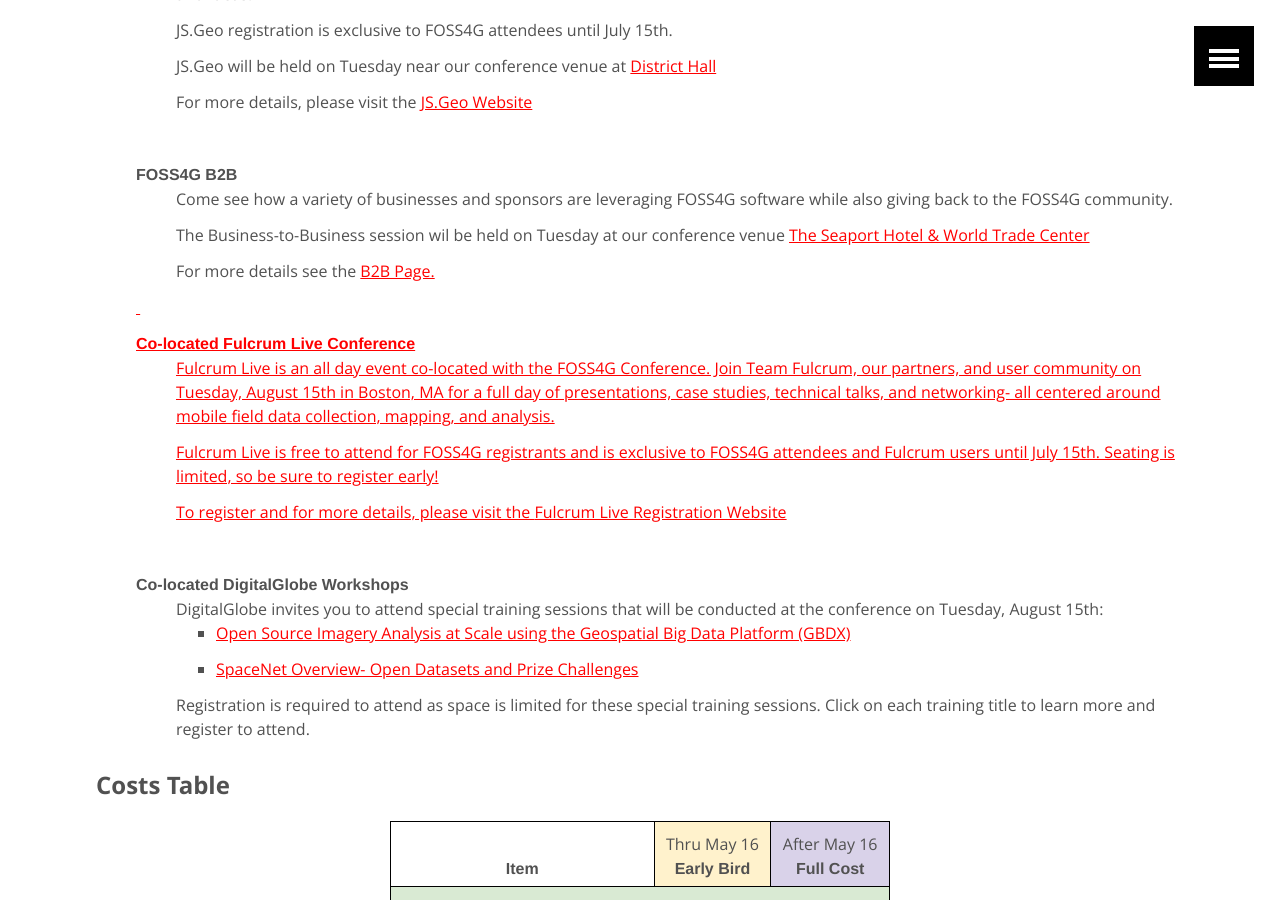
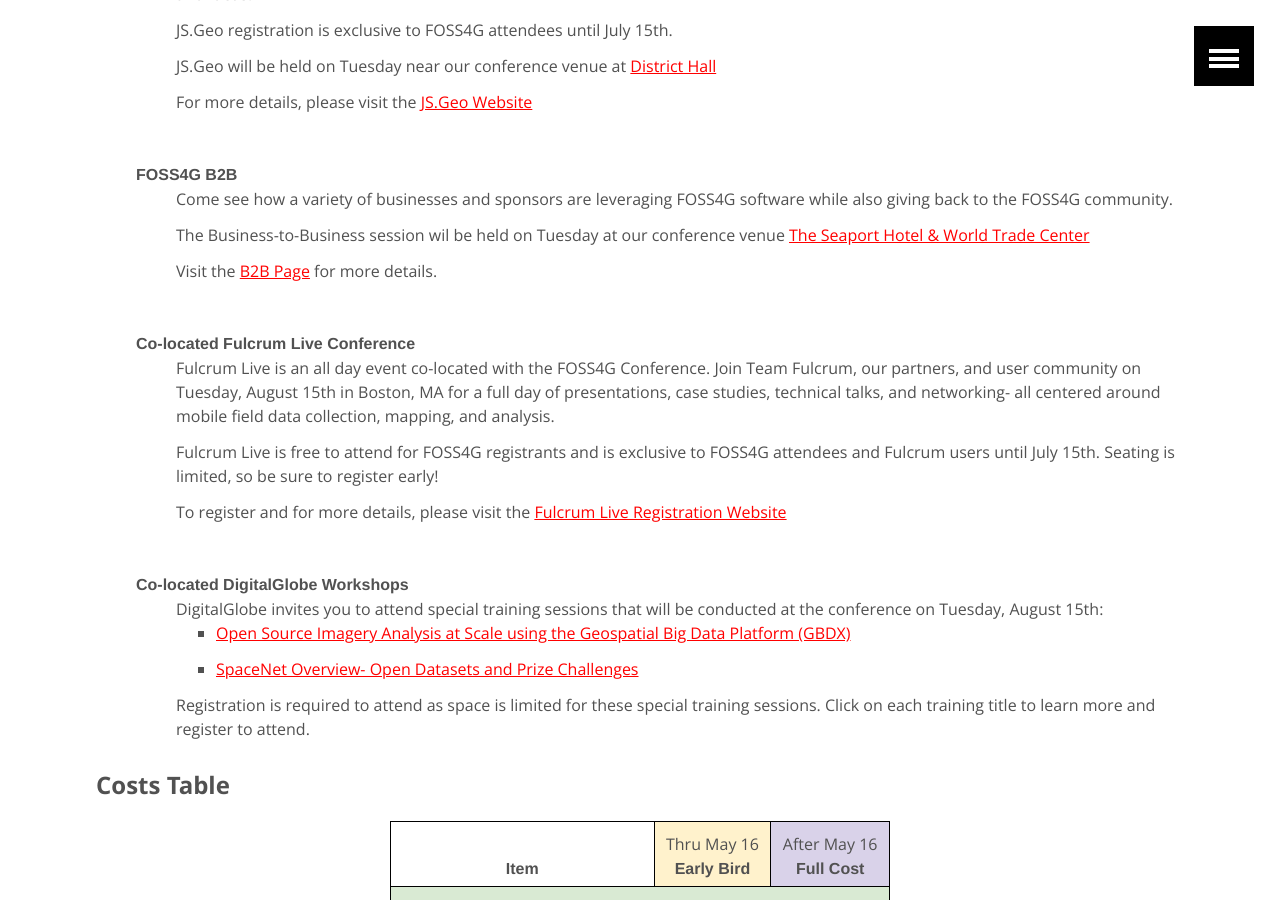
Before and after one commit to AvidGeo/foss4g2017-dev, a Jekyll site: the page built from register/index.html, in a window 1280 px wide and 900 px high, scrolled down 856 px. Built offline with Jekyll 4.4.1, drawn with Linux system fonts in a browser that asks for light colours.

Commit message:
update B2B link

```diff
--- a/register/index.html
+++ b/register/index.html
@@ -47,7 +47,7 @@
             <ul class="nbull">
                 <li>Come see how a variety of businesses and sponsors are leveraging FOSS4G software while also giving back to the FOSS4G community.</li>
                 <li>The Business-to-Business session wil be held on Tuesday at our conference venue <a href="http://www.seaportboston.com/" style="color:red;">The Seaport Hotel &amp; World Trade Center</a></li>
-                <li>For more details see the <a href="{{site.baseurl}}/B2B" style="color:red;">B2B Page.</li>
+                <li>Visit the <a href="{{site.baseurl}}/B2B" style="color:red;">B2B Page</a> for more details.</li>
             </ul>
         </li>
         <li>&nbsp;</li>
```
